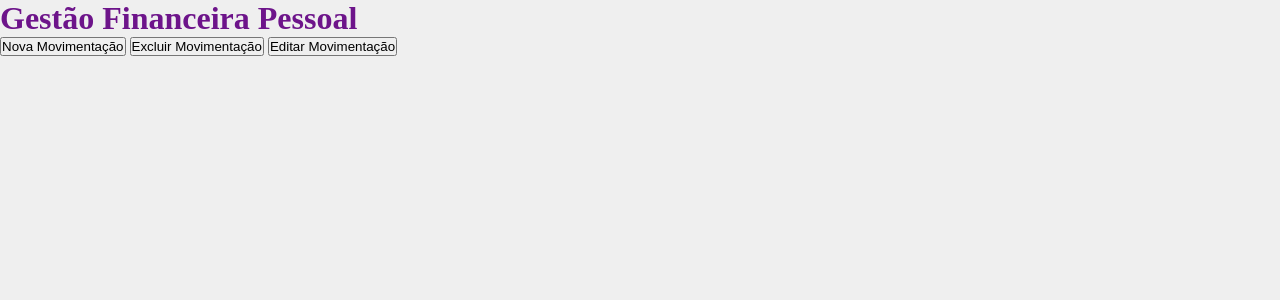
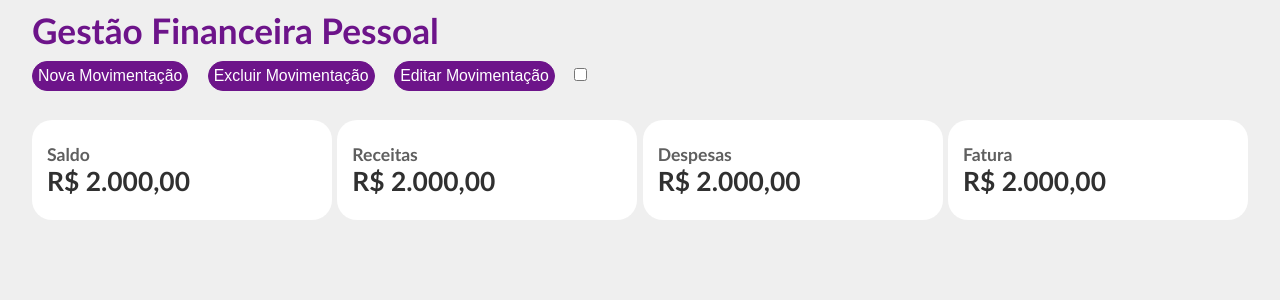
Before and after one commit to Johsep06/gestao-financeira, a Flask app: page / in a window 1280 px wide. Shown: the top 300 px of the page. Run offline with Flask 3, Linux system fonts and the light colour scheme.

Commit message:
Melhorias no design da tela inicial

```diff
--- a/static/css/style.css
+++ b/static/css/style.css
@@ -1,8 +1,17 @@
 :root {
-    --cor-back: #EFEFEF;
-    --cor-pri: #6D148A;
-    --cor-sec: #c0c9e7;
-    --cor-ter: #303030;
+    --body-bg: #EFEFEF;
+    --body-color: #6D148A;
+    --article-bg: #ffffff;
+    --article-color-h2: #303030;
+    --article-color-h4: #5f5f5f;
+}
+
+.dark-mode:root {
+    --body-bg: #101010;
+    --body-color: #6D148A;
+    --article-bg: #000000;
+    --article-color-h2: #CFCFCF;
+    --article-color-h4: #909090;
 }
 
 * {
@@ -12,8 +21,84 @@
 }
 
 body {
-    background-color: var(--cor-back);
-    font-size: 1em;
-    font-family: 'Times New Roman', Times, serif;
-    color: var(--cor-pri);
+    background-color: var(--body-bg);
+    font-size: 1.1em;
+    font-family: 'Gill Sans', 'Gill Sans MT', Calibri, 'Trebuchet MS', sans-serif;
+    color: var(--body-color);
 }
+
+/* ===========================================================
+* Estilo dos controles
+============================================================== */
+
+header {
+    height: 100px;
+    width: 95vw;
+    margin: auto;
+    margin-bottom: 20px;
+    display: flex;
+    flex-direction: column;
+    /* align-items: center; */
+    justify-content: space-evenly;
+}
+
+.barra-horizontal {
+    margin: auto;
+    height: 100px;
+    width: 95vw;
+    display: flex;
+    align-items: center;
+    justify-content: space-between;
+}
+
+button {
+    margin-right: 15px;
+    background-color: var(--body-color);
+    color: var(--article-bg);
+    border: 1px solid var(--body-color);
+    border-radius: 15px;
+    font-size: 0.9em;
+    padding: 5px;
+    transition: 0.2s;
+
+    &:hover{
+        background-color: var(--article-bg);
+        color: var(--body-color);
+        transition: 0.2s;
+        transform: translateY(-5px);
+    }
+
+    &:active {
+        transform: translateY(5px);
+    }
+}
+
+/* ===========================================================
+* Estilos da Barra de Status Principal
+============================================================== */
+
+.barra-status, article {
+    height: 100px;
+    width: 300px;
+    background-color: var(--article-bg);
+    border-radius: 20px;
+}
+
+article h2 {
+    color: var(--article-color-h2);
+}
+
+article h4 {
+    color: var(--article-color-h4);
+}
+
+article h2, article h4 {
+    width: 90%;
+}
+
+.card {
+    display: flex;
+    flex-direction: column;
+    align-items: center;
+    justify-content: center;
+}
--- a/static/js/script.js
+++ b/static/js/script.js
@@ -1,3 +1,12 @@
+const html = document.querySelector('html');
+const checkboxDarkMode = document.querySelector('#dark-mode');
+
+checkboxDarkMode.checked = false;
+
+checkboxDarkMode.addEventListener('change', () => {
+    html.classList.toggle('dark-mode')
+})
+
 function render_container(route, containerID) {
     fetch(route)
         .then(response => {
--- a/templates/index.html
+++ b/templates/index.html
@@ -9,11 +9,35 @@
 </head>
 
 <body>
-    <h1>Gestão Financeira Pessoal</h1>
-    <section>
-        <button> Nova Movimentação </button>
-        <button> Excluir Movimentação </button>
-        <button> Editar Movimentação </button>
+    <header>
+        <h1>Gestão Financeira Pessoal</h1>
+        <section>
+            <button> Nova Movimentação </button>
+            <button> Excluir Movimentação </button>
+            <button> Editar Movimentação </button>
+            <label class="switch-label">
+                <input type="checkbox" class="checkbox" id="dark-mode">
+                <span class="slider"></span>
+            </label>
+        </section>
+    </header>
+    <section class="barra-horizontal" id="barra-status">
+        <article class="card">
+            <h4>Saldo</h4>
+            <h2>R$ 2.000,00</h2>
+        </article>
+        <article class="card">
+            <h4>Receitas</h4>
+            <h2>R$ 2.000,00</h2>
+        </article>
+        <article class="card">
+            <h4>Despesas</h4>
+            <h2>R$ 2.000,00</h2>
+        </article>
+        <article class="card">
+            <h4>Fatura</h4>
+            <h2>R$ 2.000,00</h2>
+        </article>
     </section>
 </body>
 <script src="{{ url_for('static', filename='js/script.js') }}"></script>
```
